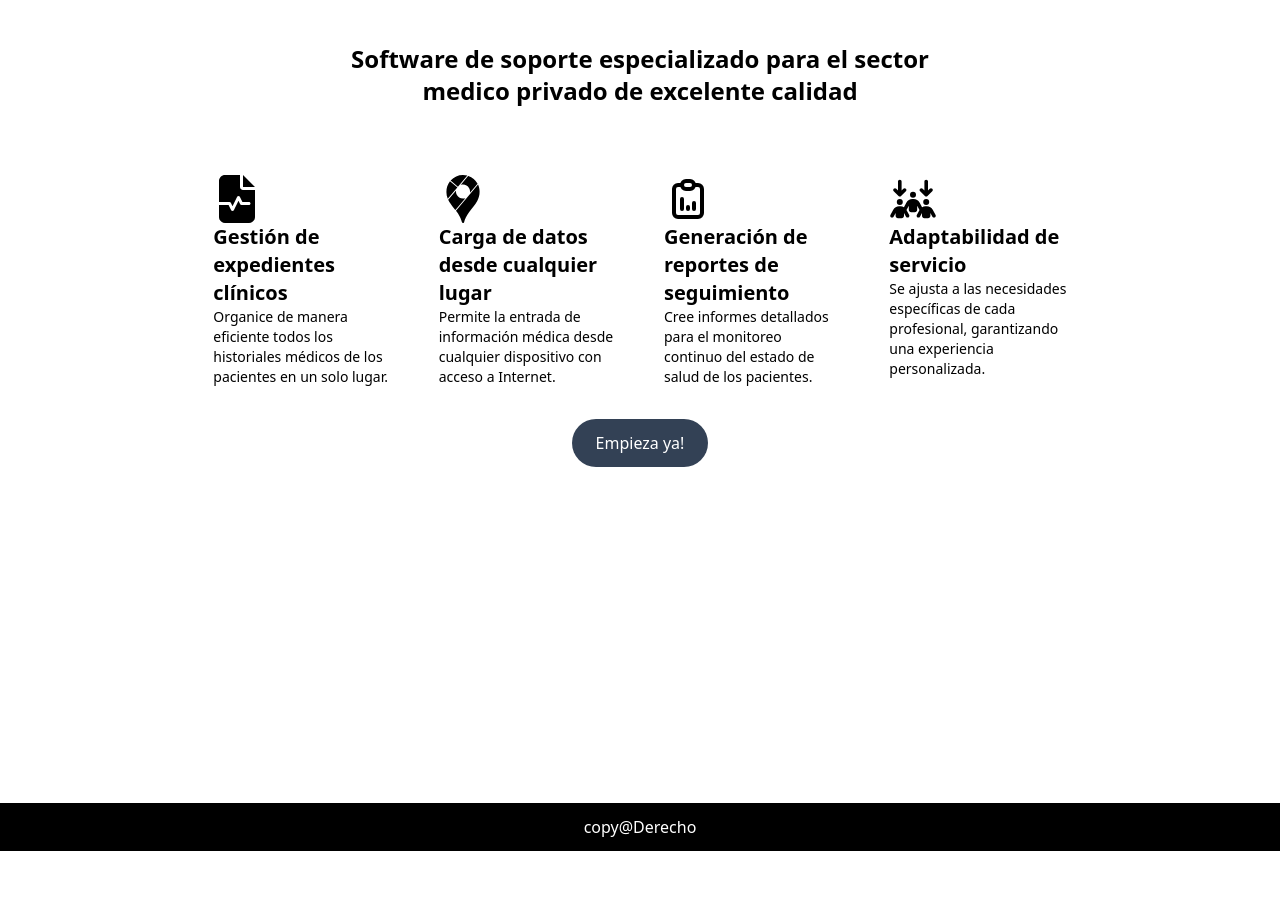
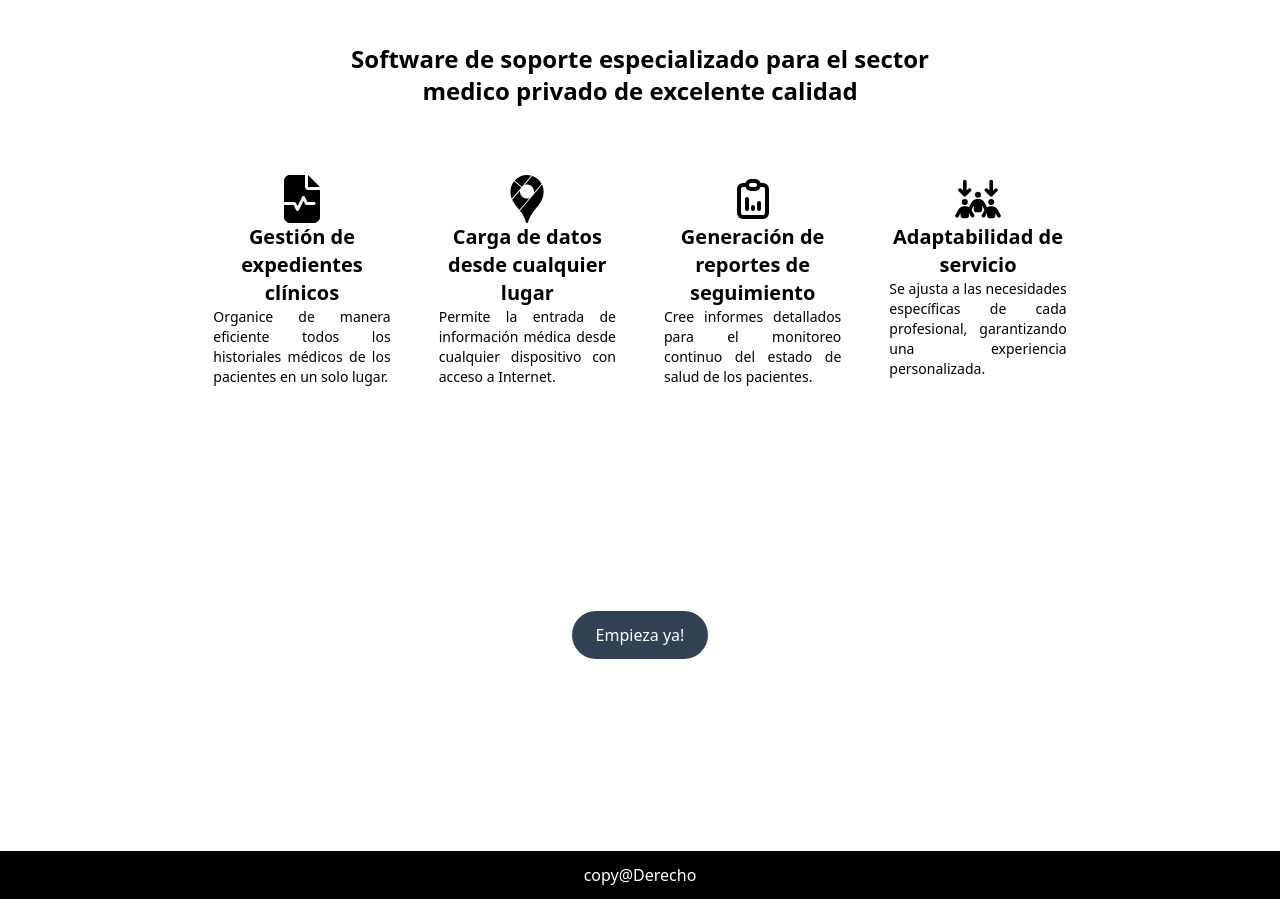
Before and after one commit to Eledoce/pacientraker, an Astro site: page / in a window 1280 px wide. Shown: the part 797-1696 px from the top of the page. Before the commit the page ends 1648 px from the top, so only its background shows below. Built offline with nearby package versions, Linux system fonts and the light colour scheme; Astro itself is replaced by a stand-in of ours.

Commit message:
add space of end-botton

```diff
--- a/src/components/Card.astro
+++ b/src/components/Card.astro
@@ -8,6 +8,6 @@ const { parrafo } = Astro.props
 ---
 
 <div>
-    <h2 class="font-bold text-xl">{title}</h2>
-    <p class="justify-around text-sm">{parrafo}</p>
+    <h2 class="font-bold text-xl text-center">{title}</h2>
+    <p class="justify-around text-sm text-justify">{parrafo}</p>
 </div>
--- a/src/pages/index.astro
+++ b/src/pages/index.astro
@@ -40,28 +40,28 @@ import { FaArrowsDownToPeople } from "react-icons/fa6";
 				Software de soporte especializado para el sector medico privado de excelente calidad
 			</p>
 			<div class="w-4/6 h-2/4 mx-auto grid grid-cols-1 sm:grid-cols-2 md:grid-cols-4 gap-12 mt-7 ">
-				<div>
+				<div class="flex flex-col items-center">
 					<FaFileWaveform className='text-5xl max-md:text-3xl max-md:text-center' />
 					<Card
 					title='Gestión de expedientes clínicos'
 					parrafo='Organice de manera eficiente todos los historiales médicos de los pacientes en un solo lugar.'
 					/>
 				</div>
-				<div>
+				<div class="flex flex-col items-center">
 					<SiGooglemaps className='text-5xl max-md:text-3xl' />
 					<Card
 					title='Carga de datos desde cualquier lugar'
 					parrafo='Permite la entrada de información médica desde cualquier dispositivo con acceso a Internet.'
 					/>
 				</div>
-				<div>
+				<div class="flex flex-col items-center">
 					<TbReportAnalytics className='text-5xl max-md:text-3xl' />
 					<Card
 					title='Generación de reportes de seguimiento'
 					parrafo='Cree informes detallados para el monitoreo continuo del estado de salud de los pacientes.'
 					/>
 				</div>
-				<div>
+				<div class="flex flex-col items-center">
 					<FaArrowsDownToPeople className='text-5xl max-md:text-3xl' />
 					<Card
 					title='Adaptabilidad de servicio'
@@ -69,9 +69,11 @@ import { FaArrowsDownToPeople } from "react-icons/fa6";
 					/>
 				</div>
 			</div>
-			<button class="px-6 py-3 bg-slate-700 text-white block mx-auto rounded-full hover:scale-105 hover:transition-all hover:translate-x-1 hover:bg-black hover:shadow-lg hover:shadow-slate-500 mt-8 max-sm:py-2 max-sm:px-3 max-sm:text-xs max-md:mb-5">
-				Empieza ya!
-			</button>
+			<div class="w-full h-1/4 md:py-48">
+				<button class="px-6 py-3 bg-slate-700 text-white block mx-auto rounded-full hover:scale-105 hover:transition-all hover:translate-x-1 hover:bg-black hover:shadow-lg hover:shadow-slate-500 mt-8 max-sm:py-2 max-sm:px-3 max-sm:text-xs max-md:mb-5">
+					Empieza ya!
+				</button>
+			</div>
 		</section>
 		<footer class="bg-black text-white h-12 flex justify-center items-center">
 			copy@Derecho
```
